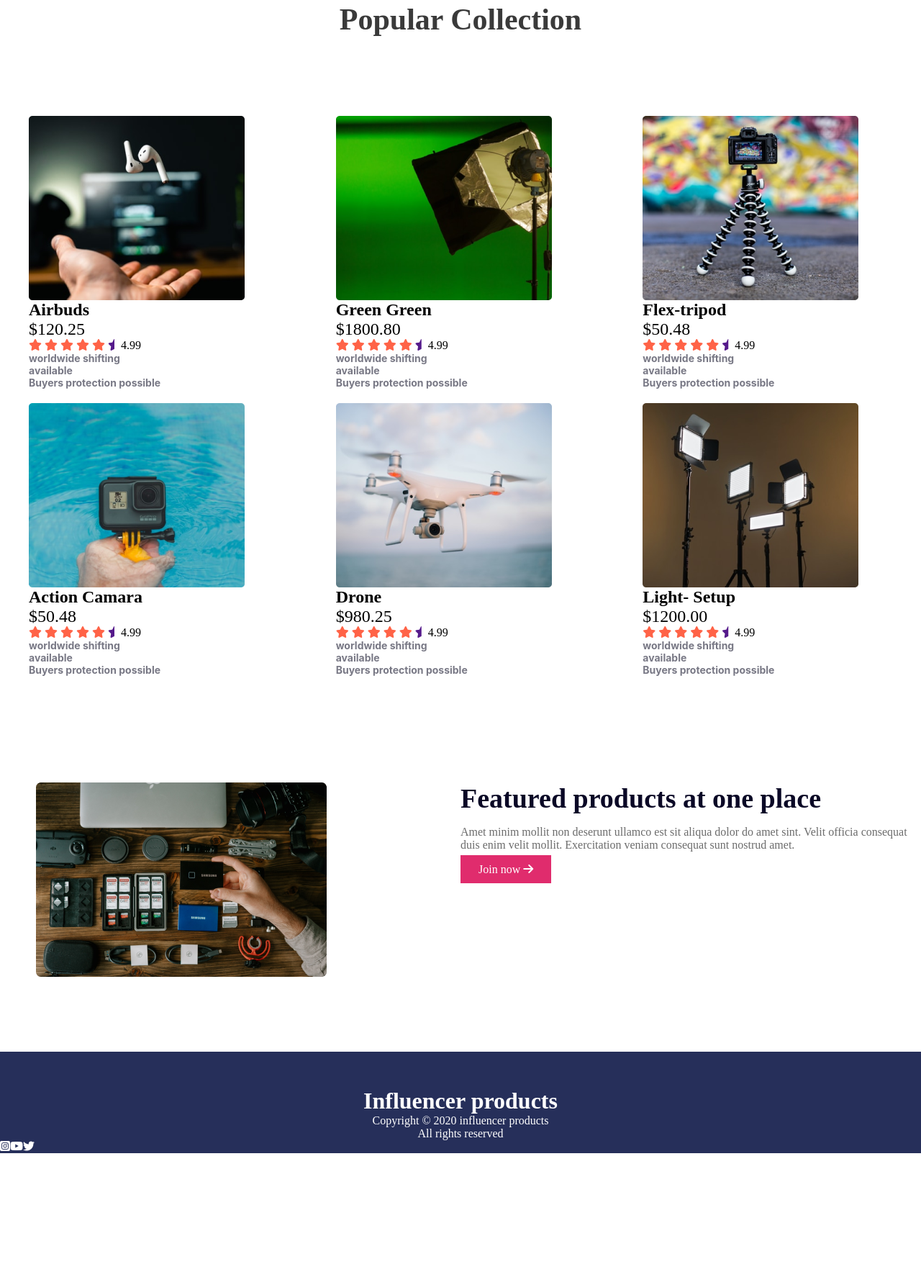
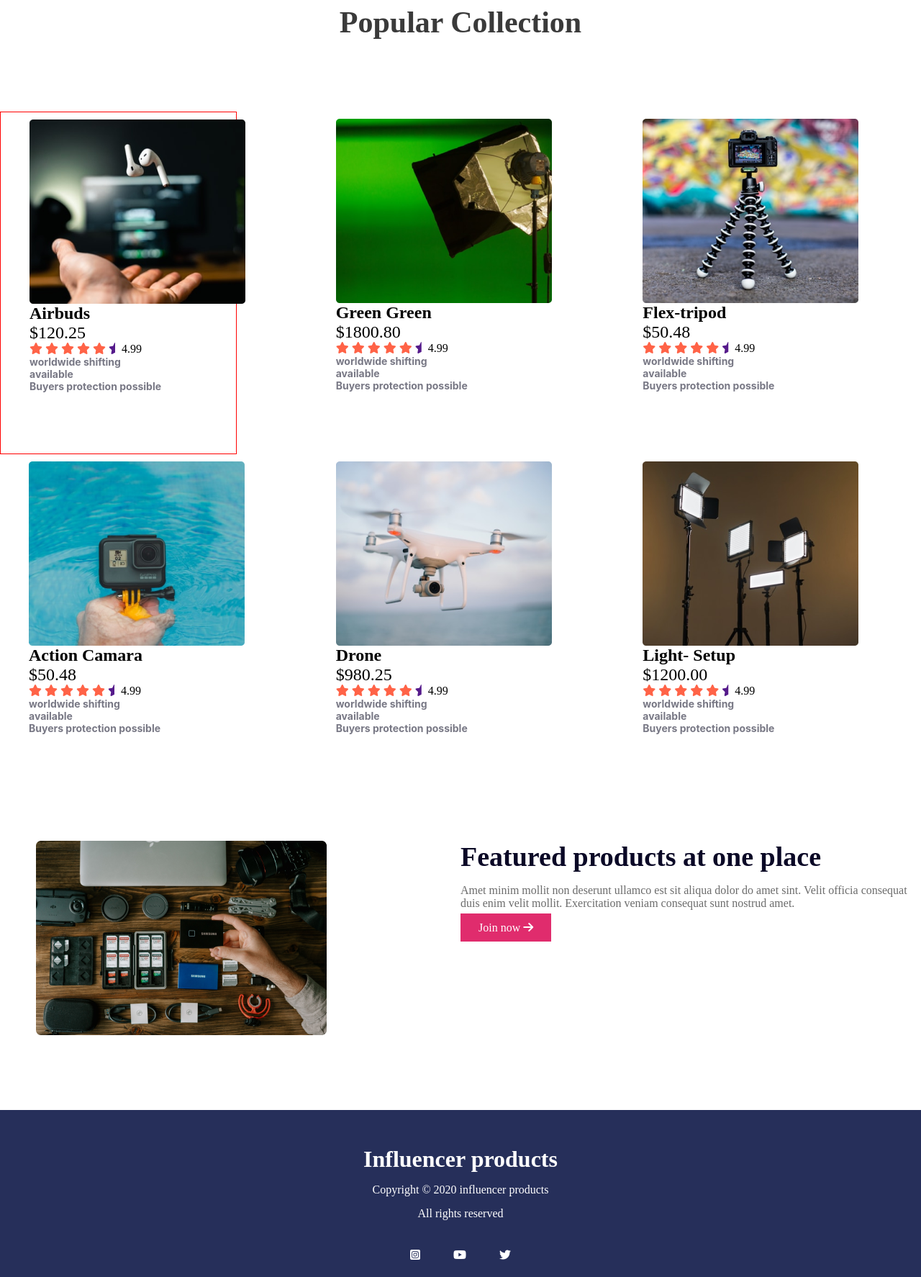
Before and after one commit to manisulislam/milestone-two-practice, a plain HTML site: page index.html in a window 1280 px wide. Shown: the part 1131-2905 px from the top of the page at 72% size. Before the commit the page ends 2733 px from the top, so only its background shows below. Drawn offline with Linux system fonts and the light colour scheme.

Commit message:
complete the project

```diff
--- a/index.html
+++ b/index.html
@@ -69,7 +69,7 @@
         <div class="popular"><h2>Popular Collection</h2></div>
         <div class="picture-grid">
 
-            <div class="flex-tripod">
+           <div class=" border-anis"><div class="flex-tripod">
             <div class="tripod"><img src="images/airpod.png" alt=""></div>
             <h1>Airbuds</h1>
             <p class="dolor">$120.25</p>
@@ -85,13 +85,13 @@
                 <div class="ratings">
                     <p>4.99</p>
                 </div>
-                </div>
-                <p class="worldwide">worldwide shifting <br>
-                    available <br>
-                    Buyers protection possible</p>
+            </div>
+            <p class="worldwide">worldwide shifting <br>
+                available <br>
+                Buyers protection possible</p>
 
-                <!-- </div> -->
-</div>
+            <!-- </div> -->
+        </div></div>
 
             <div class="flex-tripod">
                 <div class="tripod"><img src="images/single-light.png" alt=""></div>
@@ -234,20 +234,20 @@
 </body>
 <footer>
     <div class="influencer-products">
-        <h1>
+        <h1 class="anis">
             Influencer products
         </h1>
-        <p>Copyright © 2020 influencer products</p>
-        <p>All rights reserved</p>
+        <p class="anis">Copyright © 2020 influencer products</p>
+        <p class="all-rights" >All rights reserved</p>
         <div class="social-links">
             <div>
-                <i class="fa-brands fa-instagram-square"></i>
+                <i class="fa-brands fa-instagram-square icon"></i>
             </div>
             <div>
-                <i class="fa-brands fa-youtube"></i>
+                <i class="fa-brands fa-youtube icon"></i>
             </div>
             <div>
-                <i class="fa-brands fa-twitter"></i>
+                <i class="fa-brands fa-twitter icon"></i>
             </div>
 
         </div>
--- a/styles/style.css
+++ b/styles/style.css
@@ -84,6 +84,9 @@ ul li {
     padding-left: 95px;
     margin-bottom: 62px;
     margin: 60px;
+    border: 2px solid #eee;
+    background-color: #eee;
+    box-shadow: 0px 1px 5px 0px;
 
 }
 
@@ -94,7 +97,14 @@ ul li {
     padding: 15px;
 }
 
-/* sectio grid start */
+/* section grid start */
+.border-anis{
+    border: 1px solid red;
+    width: 329px;
+        height: 476px;
+        background-color: #FFFFFF;
+}
+
 .popular-container {
     margin-bottom: 138px;
 }
@@ -193,12 +203,26 @@ footer {
     padding-top: 50px;
 }
 
+.all-rights {
+    margin-bottom: 17px;
+}
+
 .social-links {
     display: flex;
     align-items: center;
+    justify-content: center;
 
 
 }
-.border-effect{
+
+.icon {
+    padding: 23px;
+}
+
+.border-effect {
     border: 1 fx solid tomato;
 }
+
+.anis {
+    margin-bottom: 15px;
+}
```
